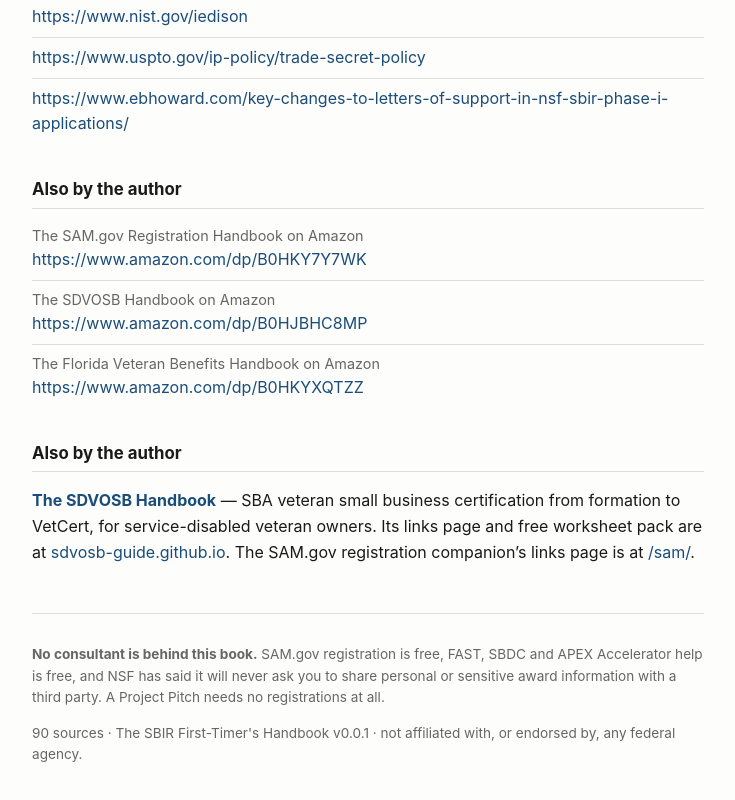
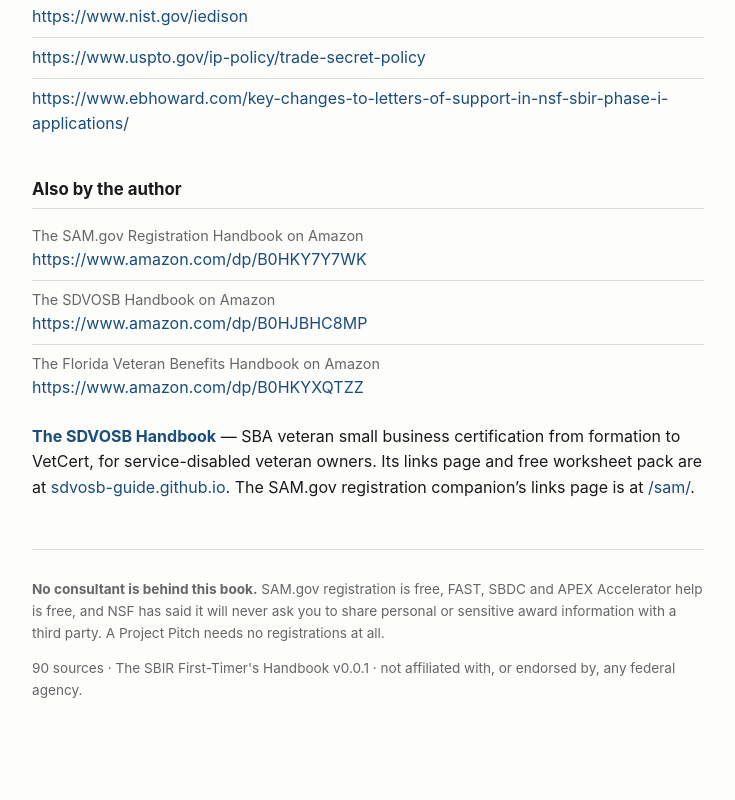
Before and after one commit to sdvosb-guide/sdvosb-guide.github.io, a plain HTML site: page sbir/index.html in a window 1280 px wide. Shown: the part 6031-6831 px from the top of the page, without its empty margins (272-1007 px from the left). After the commit the page ends 6810 px from the top, so only its background shows below. Drawn offline with Linux system fonts and the light colour scheme.

Commit message:
Update SBIR handbook links page and worksheets

```diff
--- a/sbir/index.html
+++ b/sbir/index.html
@@ -197,7 +197,6 @@ it yourself.</p>
   <li><span class="cap">The Florida Veteran Benefits Handbook on Amazon</span><a href="https://www.amazon.com/dp/B0HKYXQTZZ">https://www.amazon.com/dp/B0HKYXQTZZ</a></li>
 </ul>
 
-<h2>Also by the author</h2>
 <p><a href="../"><strong>The SDVOSB Handbook</strong></a> &mdash; SBA veteran small business
 certification from formation to VetCert, for service-disabled veteran owners. Its links page
 and free worksheet pack are at <a href="../">sdvosb-guide.github.io</a>. The SAM.gov
```
